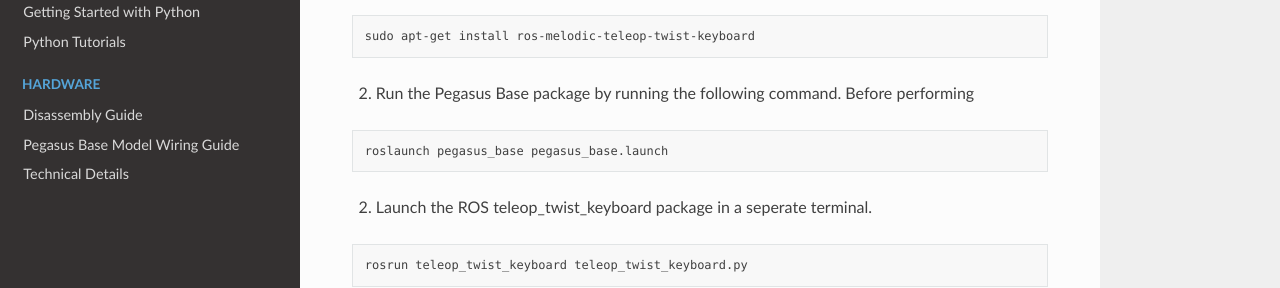
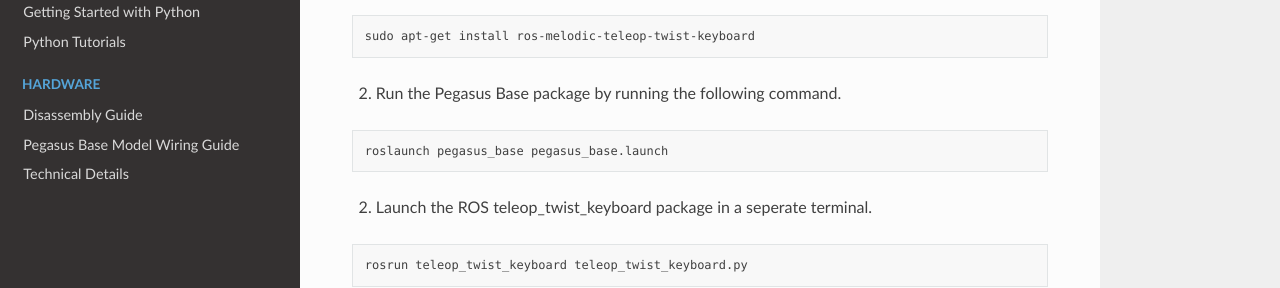
Before and after one commit to protogarden/pegasus-mini, a Sphinx documentation site: the page built from docs/source/remote_control.rst, in a window 1280 px wide and 1226 px high. Shown: the part 433-721 px from the top of the window. Built offline with Sphinx 7.4.7 and the Read the Docs theme 2.0.0, drawn with Linux system fonts in a browser that asks for light colours.

Commit message:
Documentation changes

```diff
--- a/docs/source/remote_control.rst
+++ b/docs/source/remote_control.rst
@@ -14,7 +14,7 @@
 
     sudo apt-get install ros-melodic-teleop-twist-keyboard
 
-2. Run the Pegasus Base package by running the following command. Before performing
+2. Run the Pegasus Base package by running the following command.
 
 .. code-block:: bash
 
```
Also changed, not shown: 2 other files.
